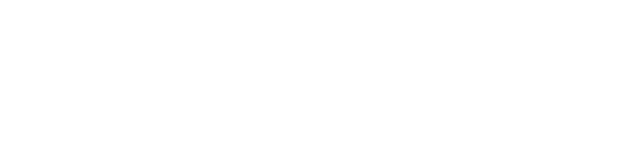
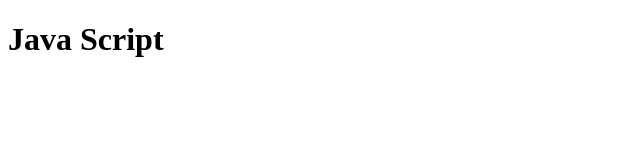
Before and after one commit to vShkrobut/RepJS, a plain HTML site: page lesson/index.html in a window 1280 px wide. Shown: the whole page, without its empty margins (0-640 px from the left). Drawn offline with Linux system fonts and the light colour scheme.

Commit message:
Другий коміт

```diff
--- a/lesson/index.html
+++ b/lesson/index.html
@@ -6,6 +6,7 @@
 </head>
 
 <body>
+    <h1>Java Script</h1>
     <script src= "script.js"></script>
 </body>
 
```
